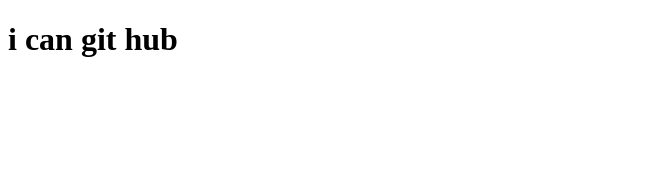
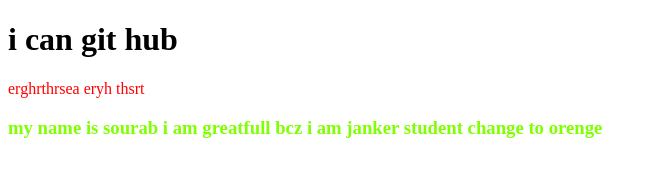
Before and after one commit to sowrav987/my-second-repo, a plain HTML site: page index.html in a window 1280 px wide. Shown: the whole page, without its empty margins (0-657 px from the left). Drawn offline with Linux system fonts and the light colour scheme.

```diff
--- a/index.html
+++ b/index.html
@@ -5,10 +5,15 @@
     <meta http-equiv="X-UA-Compatible" content="IE=edge">
     <meta name="viewport" content="width=device-width, initial-scale=1.0">
     <title>my second  repo</title>
+    <link rel="stylesheet" href="style.css">
+
 
 </head>
 <body>
     <h1>i can git hub</h1>
+    <p>erghrthrsea eryh thsrt </p>
+    <h3>my name is sourab i am greatfull bcz i am janker student change to orenge</h3>
+
 
 </body>
 </html>
--- a/style.css
+++ b/style.css
@@ -1 +1,2 @@
-p{color: aqua;}
+p{color: rgb(255, 0, 0);}
+h3{color: chartreuse;}
```
